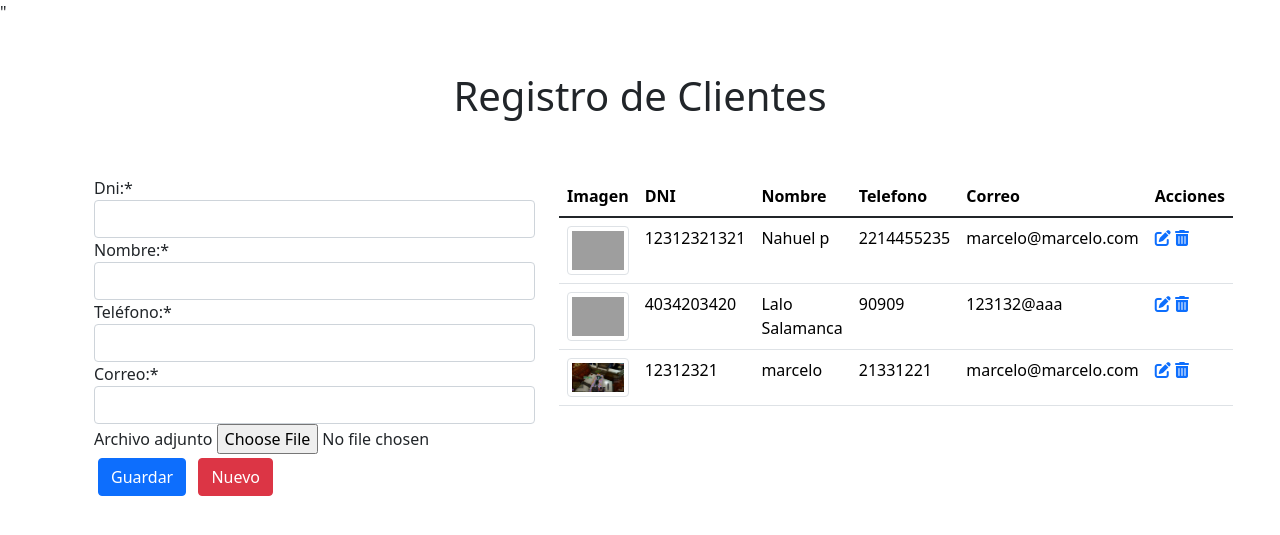
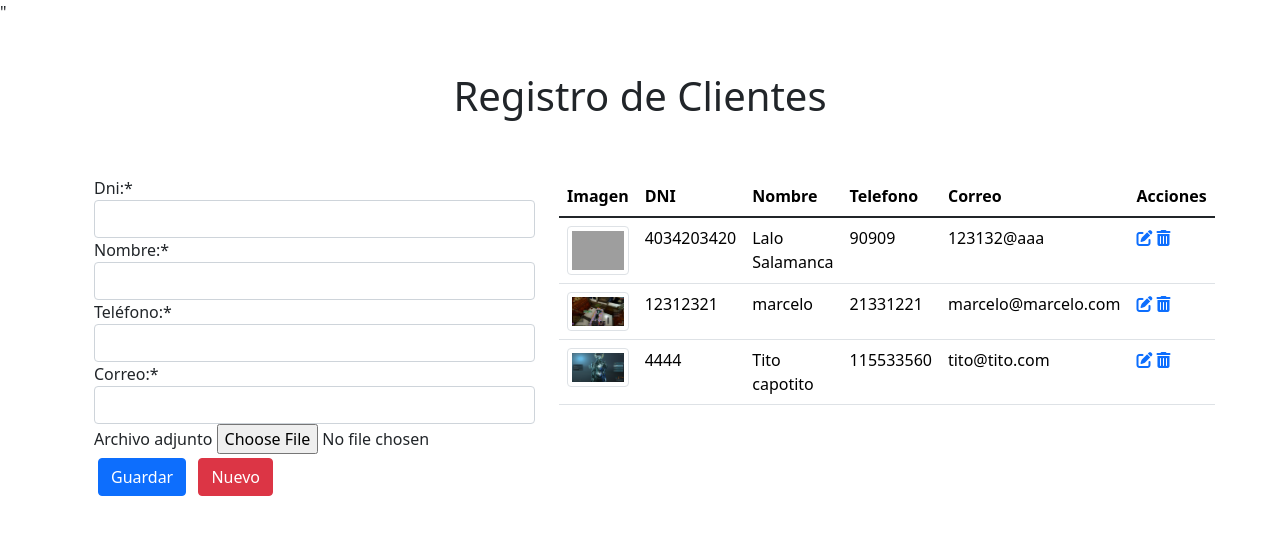
Before and after one commit to Nahueljp96/ABMClientes, a PHP site: page /index.php in a window 1280 px wide. Shown: the top 535 px of the page. Run offline with PHP 8.4, Linux system fonts and the light colour scheme; some libraries are stand-ins or nearby versions; grey boxes are pictures that could not be loaded.

Commit message:
correcciones

```diff
--- a/archivo.txt
+++ b/archivo.txt
@@ -1 +1 @@
-[{"dni":"12312321321","nombre":"Nahuel p","telefono":"2214455235","correo":"marcelo@marcelo.com","imagen":"2022052306054433.png"},{"dni":"4034203420","nombre":"Lalo Salamanca","telefono":"90909","correo":"123132@aaa","imagen":"2022052306051639.png"},{"dni":"12312321","nombre":"marcelo","telefono":"21331221","correo":"marcelo@marcelo.com","imagen":"2022052306052737.png"}]
+{"1":{"dni":"4034203420","nombre":"Lalo Salamanca","telefono":"90909","correo":"123132@aaa","imagen":"2022052306051639.png"},"2":{"dni":"12312321","nombre":"marcelo","telefono":"21331221","correo":"marcelo@marcelo.com","imagen":"2022052306052737.png"},"3":{"dni":"4444","nombre":"Tito capotito","telefono":"115533560","correo":"tito@tito.com","imagen":"2022052306050242.png"}}
--- a/index.php
+++ b/index.php
@@ -156,7 +156,7 @@ if($_POST){
                     </div>
                     <div>
                         <button type="submit" class="btn btn-primary m-1">Guardar</button>
-                        <button type="summit" class="btn btn-danger m-1">Nuevo</button> <!-- corregir-->
+                        <a href="index.php" class="btn btn-danger m-1">Nuevo</a>
                     </div>
                 </form>
             </div>
```
Also changed, not shown: imagenes/2022052306050242.png (added).
